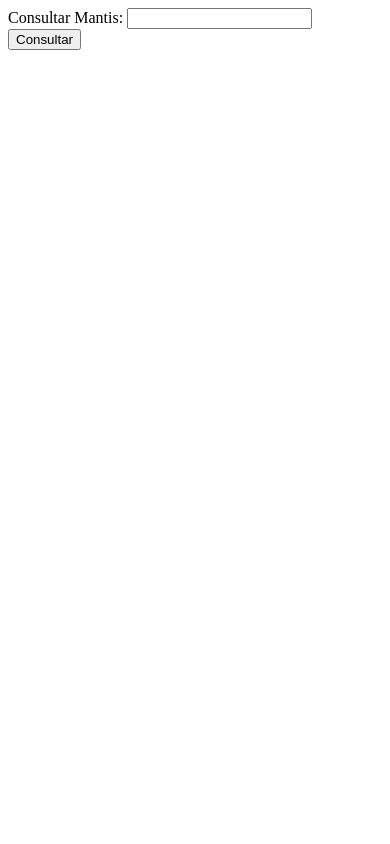
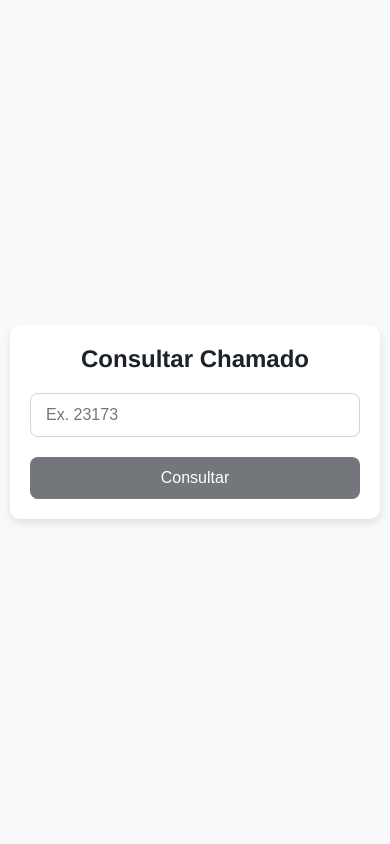
Before and after one commit to leopesi/api_mantis, a Django app: page /consulta/ in a window 390 px wide. Run offline with Django 4.2, Linux system fonts and the light colour scheme.

Commit message:
Refacting

```diff
--- a/app/api/forms.py
+++ b/app/api/forms.py
@@ -1,4 +1,4 @@
-from django import forms
+"""from django import forms
 
 class MantisIssueForm(forms.Form):
     issue_id = forms.CharField(
@@ -11,3 +11,9 @@ class MantisIssueForm(forms.Form):
             'required': True
         })
     )
+"""
+
+from django import forms
+
+class MantisIssueForm(forms.Form):
+    issue_id = forms.CharField(label="ID da Issue", max_length=100, required=True)
--- a/app/api/templates/consulta_mantis.html
+++ b/app/api/templates/consulta_mantis.html
@@ -1,6 +1,123 @@
-<form method="POST" action="{% url 'consulta_mantis' %}">
-    {% csrf_token %}
-    <label for="issue_id">Consultar Mantis:</label>
-    <input type="text" id="issue_id" name="issue_id" required>
-    <button type="submit">Consultar</button>
-</form>
+<!DOCTYPE html>
+<html lang="pt-br">
+<head>
+    <meta charset="UTF-8">
+    <meta name="viewport" content="width=device-width, initial-scale=1.0">
+    <title>Consulta Mantis</title>
+    <style>
+        * {
+            margin: 0;
+            padding: 0;
+            box-sizing: border-box;
+        }
+
+        body {
+            font-family: 'Helvetica Neue', Arial, sans-serif;
+            background-color: #f8f9fa;
+            color: #333;
+            padding: 20px;
+            display: flex;
+            justify-content: center;
+            align-items: center;
+            min-height: 100vh;
+        }
+
+        h1 {
+            text-align: center;
+            color: #1c2227;
+            margin-bottom: 20px;
+            font-size: 2rem;
+        }
+
+        form {
+            background-color: #fff;
+            border-radius: 10px;
+            box-shadow: 0 4px 8px rgba(0, 0, 0, 0.1);
+            padding: 30px;
+            width: 100%;
+            max-width: 400px;
+            transition: transform 0.3s ease;
+        }
+
+        form:hover {
+            transform: scale(1.02);
+        }
+
+        label {
+            font-weight: bold;
+            margin-bottom: 10px;
+            display: block;
+            font-size: 1rem;
+            color: #495057;
+        }
+
+        .form-control {
+            width: 100%;
+            padding: 12px 15px;
+            margin-bottom: 20px;
+            border-radius: 8px;
+            border: 1px solid #ced4da;
+            font-size: 1rem;
+            transition: border-color 0.3s ease;
+        }
+
+        .form-control:focus {
+            border-color: #007bff;
+            outline: none;
+            box-shadow: 0 0 8px rgba(0, 123, 255, 0.2);
+        }
+
+        .btn {
+            display: inline-block;
+            width: 100%;
+            padding: 15px;
+            font-size: 1.2rem;
+            color: #fff;
+            background-color: #73767a;
+            border: none;
+            border-radius: 8px;
+            cursor: pointer;
+            transition: background-color 0.3s ease;
+        }
+
+        .btn:hover {
+            background-color: #898d60;
+        }
+
+        .btn:focus {
+            outline: none;
+            box-shadow: 0 0 8px rgba(0, 123, 255, 0.5);
+        }
+
+        /* Responsividade */
+        @media (max-width: 768px) {
+            body {
+                padding: 10px;
+            }
+
+            form {
+                padding: 20px;
+            }
+        }
+
+        @media (max-width: 480px) {
+            h1 {
+                font-size: 1.5rem;
+            }
+
+            .btn {
+                padding: 12px;
+                font-size: 1rem;
+            }
+        }
+    </style>
+</head>
+<body>
+    <form method="POST" action="{% url 'consulta_mantis' %}">
+        <h1>Consultar Chamado</h1>
+        {% csrf_token %}
+        <input type="text" id="issue_id" name="issue_id" class="form-control" placeholder="Ex. 23173" required aria-label="ID da Issue">
+        <button type="submit" class="btn">Consultar</button>
+    </form>
+</body>
+</html>
--- a/app/api/urls.py
+++ b/app/api/urls.py
@@ -1,15 +1,26 @@
-from django.urls import path
-from .views import ConsultaMantisView, FetchAndAnalyzeMantisIssueView
+"""from django.urls import path
+from .views2 import ConsultaMantisView, FetchAndAnalyzeMantisIssueView
 
 urlpatterns = [
     path('consulta/', ConsultaMantisView.as_view(), name='mantis_consulta'),
     path('<str:issue_id>/', FetchAndAnalyzeMantisIssueView.as_view(), name='mantis_issue'),
 ]
-"""from . import views
+"""
+#Funcion Based View
+from . import views
 from django.urls import path
 
+
+#Class Based View
+from .views2 import ConsultaMantisView, FetchAndAnalyzeMantisIssueView
+
+
 urlpatterns = [
+    #Class Based View
+    #path('consulta/', ConsultaMantisView.as_view(), name='mantis_consulta'),
+    #path('<int:issue_id>/', FetchAndAnalyzeMantisIssueView.as_view(), name='mantis_issue'),
+
+    #Funcion Based View
     path('consulta/', views.consulta_mantis_view, name='consulta_mantis'),
-    path("<int:issue_id>/", views.mantis_issue_view, name="mantis_issue"),
+    path("<int:issue_id>/", views.fetch_and_analyze_mantis_issue, name="mantis_issue"),
 ]
-"""
--- a/app/api/views.py
+++ b/app/api/views.py
@@ -1,82 +1,68 @@
 import requests
-from django.views.generic import FormView, View
 from django.http import JsonResponse
 from django.shortcuts import render
 from django.conf import settings
-from django.urls import reverse_lazy
 from requests.exceptions import RequestException
 import google.generativeai as genai
 import os
 import logging
-from .forms import MantisIssueForm
-
 
 logger = logging.getLogger(__name__)
 
-class ConsultaMantisView(FormView):
-    template_name = "consulta_mantis.html"
-    form_class = MantisIssueForm
-    success_url = reverse_lazy('mantis_consulta')  # URL de redirecionamento após o sucesso
+# Formulário de consulta
+def consulta_mantis_view(request):
+    if request.method == "POST":
+        issue_id = request.POST.get('issue_id')  # Pega o 'issue_id' do POST enviado pelo formulário
+        return fetch_and_analyze_mantis_issue(request, issue_id)
+    return render(request, "consulta_mantis.html")  # Formulário HTML para realizar a consulta
 
-    def form_valid(self, form):
-        issue_id = form.cleaned_data.get('issue_id')
-        return self.handle_mantis_issue(self.request, issue_id)
+def fetch_and_analyze_mantis_issue(request, issue_id):
+    gemini_api_key = os.getenv('API_KEY_GEMINI')
+    mantis_auth_token = os.getenv('MANTIS_API_AUTH_TOKEN')
 
-    def handle_mantis_issue(self, request, issue_id):
-        return FetchAndAnalyzeMantisIssueView.as_view()(request, issue_id=issue_id)
+    if not gemini_api_key or not mantis_auth_token:
+        logger.error("API credentials are missing. Check API_KEY_GEMINI and MANTIS_API_AUTH_TOKEN environment variables.")
+        return JsonResponse({"error": "API credentials are not configured correctly."}, status=500)
 
-# Busca os dados do Mantis e faz a análise com o Gemini
-class FetchAndAnalyzeMantisIssueView(View):
+    genai.configure(api_key=gemini_api_key)
+    mantis_api_url = f"https://mantis.xcelis.com.br/mantis/api/rest/issues/{issue_id}"
+    api_headers = {'Authorization': mantis_auth_token}
 
-    def get(self, request, issue_id):
-        """Busca os dados da issue no Mantis e analisa com o Gemini."""
+    try:
+        response = requests.get(mantis_api_url, headers=api_headers, timeout=10)
+        response.raise_for_status()
+        logger.debug(f"API Response for issue {issue_id}: {response.status_code} - {response.text}")
 
-        gemini_api_key = os.getenv('API_KEY_GEMINI')
-        mantis_auth_token = os.getenv('MANTIS_API_AUTH_TOKEN')
+        issue_data = response.json().get("issues", [])
+        if not isinstance(issue_data, list) or not issue_data:
+            logger.error(f"No valid issue data returned for issue_id {issue_id}")
+            return JsonResponse({"error": "Nenhum dado encontrado para a issue."}, status=404)
+        issue_data = issue_data[0]
 
-        if not gemini_api_key or not mantis_auth_token:
-            return JsonResponse({"error": "Credenciais de API não configuradas."}, status=500)
-
-        genai.configure(api_key=gemini_api_key)
-        mantis_api_url = f"https://mantis.xcelis.com.br/mantis/api/rest/issues/{issue_id}"
-        api_headers = {'Authorization': mantis_auth_token}
+        prompt = (f"Analisar o seguinte problema do Mantis e fornecer um resumo conciso e perspicaz, "
+                  f"incluindo um resumo inteligente das atividades: {issue_data}. No Final faça uma sugestão de solução baseado no problema e nas atividades. "
+                  f"Colocar negrito quando o texto estiver entre 2 asteriscos, ex.: **Atividades:**")
 
         try:
-            # Fazendo a requisição para a API do Mantis
-            response = requests.get(mantis_api_url, headers=api_headers)
-            response.raise_for_status()  # Levanta exceções se o status não for 200
-            logger.debug(f"Resposta da API Mantis: {response}")
+            model = genai.GenerativeModel('gemini-1.5-flash')
+            gemini_response = model.generate_content(prompt)
+            gemini_analysis = gemini_response.text
+        except Exception as e:
+            logger.error(f"Erro ao gerar conteúdo com Gemini: {str(e)}")
+            if settings.DEBUG:
+                return JsonResponse({"error": f"Erro ao gerar conteúdo com o Gemini: {str(e)}"}, status=500)
+            return JsonResponse({"error": "Erro ao gerar conteúdo com o Gemini."}, status=500)
 
-            # Verifica se há dados retornados
-            issue_data = response.json().get("issues", [])
-            if not issue_data:
-                return JsonResponse({"error": "Nenhum dado encontrado para a issue."}, status=404)
+        context = {
+            "issue": issue_data,
+            "gemini_analysis": gemini_analysis
+        }
+        return render(request, "mantis_issue.html", context)
 
-            issue_data = issue_data[0]
-
-            prompt = (f"Analisar o seguinte problema do Mantis e fornecer um resumo conciso e perspicaz, "
-                      f"incluindo um resumo inteligente das atividades: {issue_data}. No Final faça uma sugestão de solução baseado no problema e nas atividades. "
-                      f"Colocar negrito quando o texto estiver entre 2 asteriscos, ex.: **Atividades:**")
-
-            try:
-                # Geração de conteúdo via Gemini
-                model = genai.GenerativeModel('gemini-1.5-flash')
-                gemini_response = model.generate_content(prompt)
-                gemini_analysis = gemini_response.text
-            except Exception as e:
-                logger.error(f"Erro ao gerar conteúdo com Gemini: {str(e)}")
-                return JsonResponse({"error": "Erro ao gerar conteúdo com o Gemini."}, status=500)
-
-            # Preparar o contexto para renderizar no template
-            context = {
-                "issue": issue_data,
-                "gemini_analysis": gemini_analysis
-            }
-
-            # Renderiza o template com os dados da issue e a análise
-            return render(request, "mantis_issue.html", context)
-
-        except RequestException as e:
-            logger.error(f"Erro ao buscar dados da API Mantis: {str(e)}")
-            error_detail = str(e) if settings.DEBUG else "Erro ao buscar ou analisar os dados da issue do Mantis."
-            return JsonResponse({"error": error_detail}, status=500)
+    except requests.Timeout:
+        logger.error(f"Timeout occurred while trying to fetch issue {issue_id}")
+        return JsonResponse({"error": "Timeout occurred while fetching issue."}, status=500)
+    except RequestException as e:
+        logger.error(f"Erro ao buscar dados da API Mantis: {str(e)}")
+        error_detail = str(e) if settings.DEBUG else "Erro ao buscar ou analisar os dados da issue do Mantis."
+        return JsonResponse({"error": error_detail}, status=500)
```
Also changed, not shown: app/api/templates/mantis_issue.html (+2 -10 lines).
